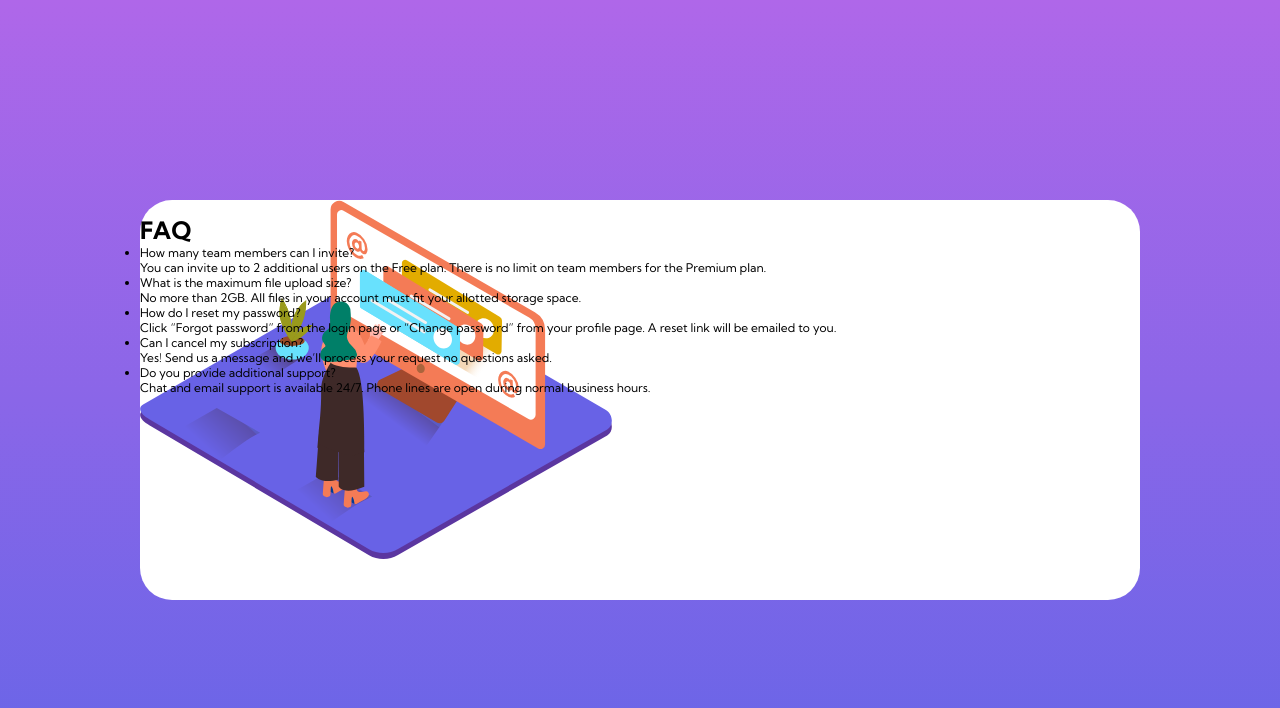
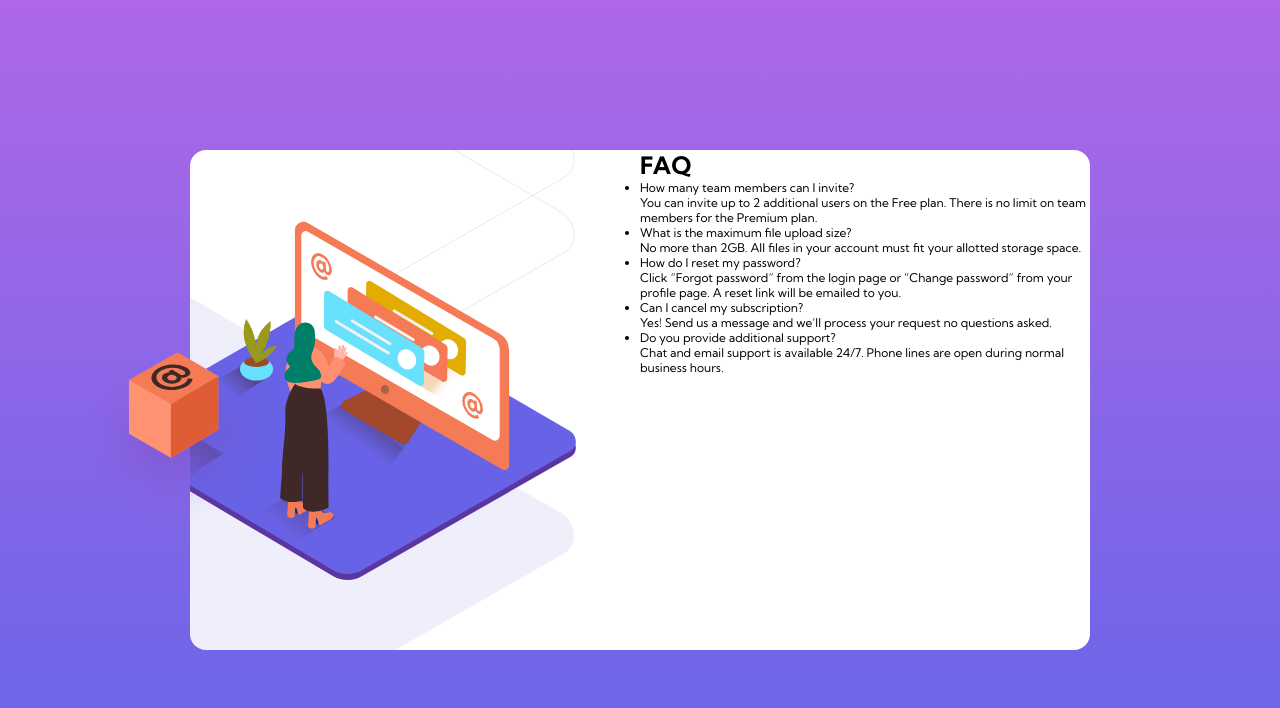
Before and after one commit to kenzotakamori/frontendmaster-faq-accordion, a plain HTML site: page index.html in a window 1280 px wide. Shown: the top 708 px of the page. Drawn offline with Linux system fonts and the light colour scheme.

Commit message:
adjusting background images desktop

```diff
--- a/index.html
+++ b/index.html
@@ -12,7 +12,7 @@
 </head>
 <body>
   <div class="container">
-    <img src="" alt="">
+    <img src="/images/illustration-box-desktop.svg" alt="Box Illustration">
     <div class="text-section">
       <h1>FAQ</h1>
       <ul class="faq-section">
--- a/style.scss
+++ b/style.scss
@@ -32,10 +32,18 @@ body {
 }
 
 .container {
-    background-image: url('/images/illustration-woman-online-desktop.svg');
+    background-image: url('/images/illustration-woman-online-desktop.svg'), url('/images/bg-pattern-desktop.svg');
     background-repeat: no-repeat;
+    background-position: -20% 50%, 880% 65%;
     background-color: white;
-    width: 1000px;
-    height: 400px;
-    border-radius: 2rem;
+    width: 900px;
+    height: 500px;
+    border-radius: 1rem;
+    display: grid;
+    grid-template-columns: repeat(2, 1fr);
+    & > img {
+        position: relative;
+        top: 40%;
+        left: -25%;
+    }
 }
```
Also changed, not shown: style.css, 1 other file.
